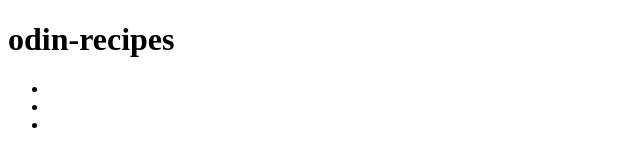
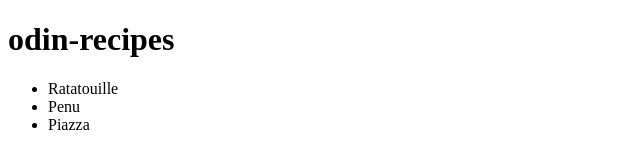
Before and after one commit to Ilan-123/odin-recipes, a plain HTML site: page index.html in a window 1280 px wide. Shown: the whole page, without its empty margins (0-640 px from the left). Drawn offline with Linux system fonts and the light colour scheme.

Commit message:
Created correctly

```diff
--- a/index.html
+++ b/index.html
@@ -8,9 +8,9 @@
 <body>
     <h1> odin-recipes</h1>
     <ul>
-        <li><a src="/Recipes/Ratatouille.html" ></a></li>
-        <li><a src="/Recipes/Juicy Thanksgiving Turkey.html" ></a></li>
-        <li><a src="/Recipes/Pizza.html" ></a></li>
+        <li><a src="/Recipes/Ratatouille.html" > Ratatouille</a></li>
+        <li><a src="/Recipes/Juicy Thanksgiving Turkey.html" >Penu</a></li>
+        <li><a src="/Recipes/Pizza.html" >Piazza</a></li>
     </ul>
 </body>
 </html>
```
